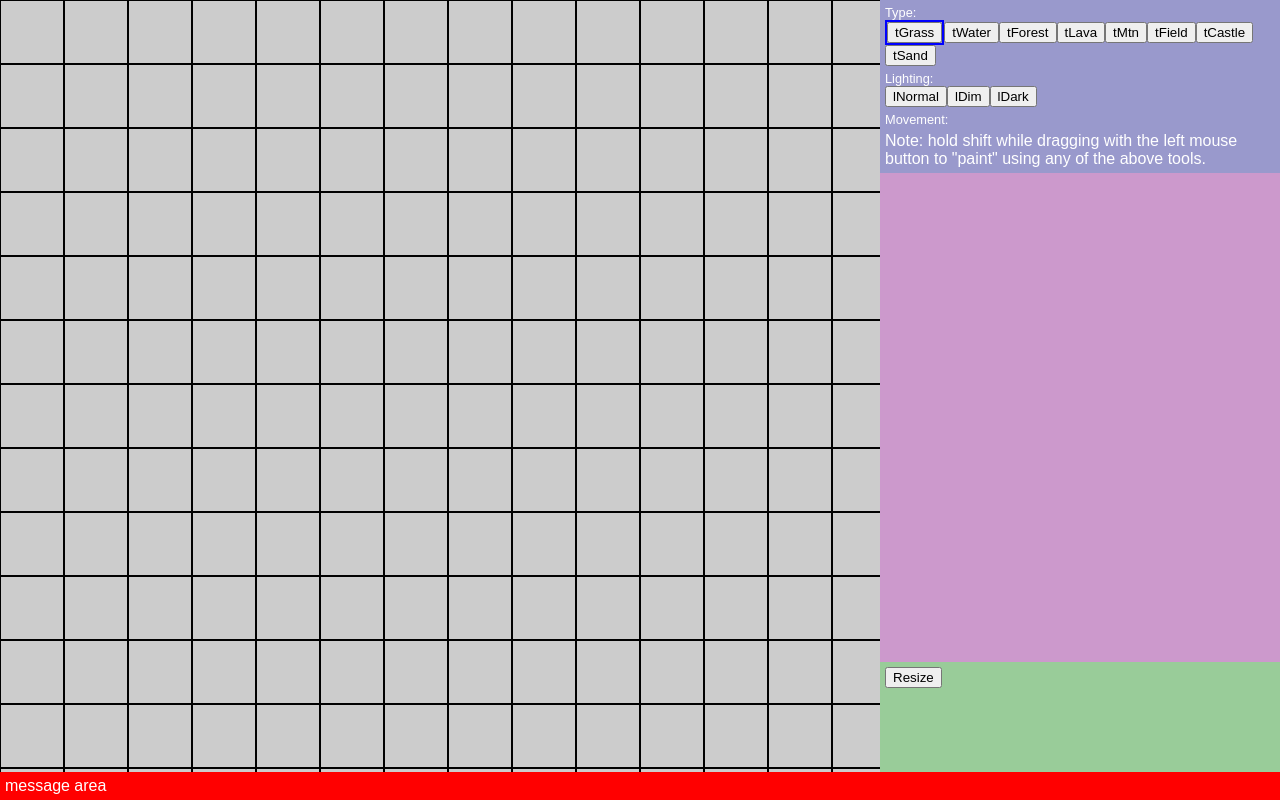
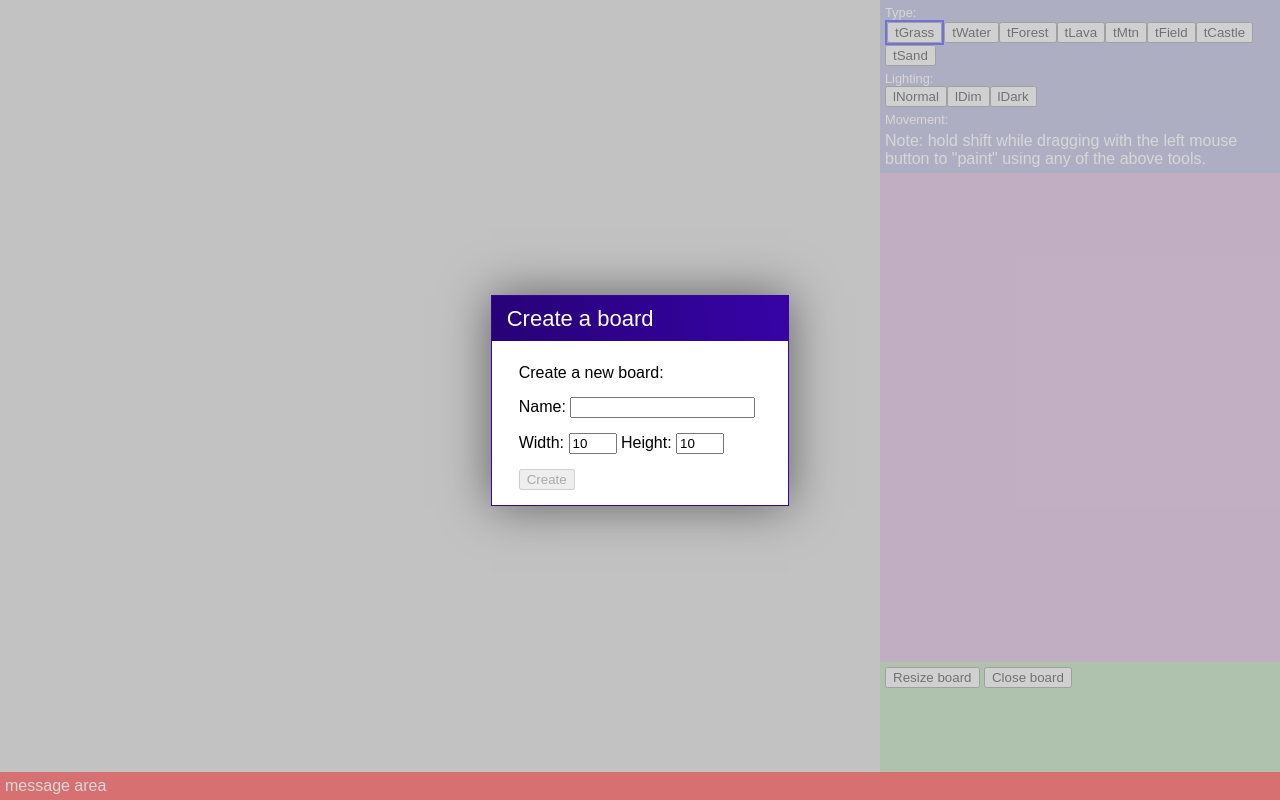
Before and after one commit to dfb/gmtools, a Svelte app: page / in a window 1280 px wide. Built offline with nearby package versions, Linux system fonts and the light colour scheme.

Commit message:
added load/create screen

```diff
--- a/src/App.svelte
+++ b/src/App.svelte
@@ -7,6 +7,7 @@ import * as DB from './db.js';
 import ModalChoose from './modal_choose.svelte';
 import ModalAddUnit from './modal_addunit.svelte';
 import ModalResize from './modal_resize.svelte';
+import ModalWelcome from './modal_welcome.svelte';
 
 // returns a promise that resolves to the index of the button that was clicked. Adds a Cancel button to the list
 // of buttons by default; clicking it or hitting Escape or clicking the overlay makes the promise resolve to -1.
@@ -72,7 +73,7 @@ let curPaintTool = paintToolGroups[0].tools[0]; // one of the paintTools, i.e. w
 // to make this work, we have an in-DOM element (called stagePlaceholder) that the browser resizes as needed, and then anytime
 // a resize happens, we resize the konva.Stage object which resizes the actual canvas element.
 let board = null; // the currently loaded board as returned from DB.CreateBoard or DB.LoadBoard
-let modalHolder, stage, stagePlaceholderEl, gridLayer, tileTypeLayer, tileLightLayer, tileMovementLayer, tileUnitsLayer;
+let modalHolder, stage, stagePlaceholderEl, gridLayer, tileTypeLayer, tileLightLayer, tileMovementLayer, tileUnitsLayer, initDone=false;
 onMount(() =>
 {
     Modal.Init(modalHolder);
@@ -101,26 +102,20 @@ onMount(() =>
     // the grid layer just holds lines that draw the visible grid
     gridLayer = new K.Layer({listening:false}); // don't listen for events, so that we can drag units around on the lower layer
     stage.add(gridLayer);
+    initDone = true; // trigger welcome modal
+});
 
-    // temp hackery until we have the load/create flows done: load the first board if one exists, else create a new one
-    // either way, set it to the global 'board' var
-    DB.ListBoards().then(boards =>
-    {
-        if (boards && boards.length)
-            DB.LoadBoard(boards[0].id).then(b => InitBoard(b));
-        else
-            DB.CreateBoard('test', 30, 20).then(b => InitBoard(b));
-    });
-});
+$:if (initDone && !board)
+    OpenModal(ModalWelcome).then(({closeCode, comp}) => InitBoard(comp.board));
 
 // called after loading or creating a board - saves a ref to the global 'board' var, adds info we need to tiles, triggers the first render
 function InitBoard(b)
 {
     // TODO: we can't really run this safely until we know the images have loaded
-
     board = b;
 
     // set any per-tile info we'll need
+    tileTypeLayer.destroyChildren();
     for (let x=0; x < board.w; x++)
     {
         for (let y=0; y < board.h; y++)
@@ -473,7 +468,8 @@ function RemoveUnit(i)
                 {/if}
             </tileInfo>
             <appButtons>
-                <button on:click={OpenResizeModal} >Resize</button>
+                <button on:click={OpenResizeModal} >Resize board</button>
+                <button on:click={() => board=null}>Close board</button>
             </appButtons>
         </infoPane>
     </clientArea>
--- a/src/db.js
+++ b/src/db.js
@@ -96,6 +96,7 @@ export function LoadBoard(id)
 export function DeleteBoard(id)
 {
     let boards = _getBoardList();
+    delete localStorage['board_'+id];
     boards = boards.filter(b => b.id != id);
     _setBoardList(boards);
     return new Promise(resolve => resolve());
--- /dev/null
+++ b/src/modal_welcome.svelte
@@ -0,0 +1,101 @@
+<svelte:options accessors/>
+<script>
+// modal the user sees when they first show up or when they close a board and want to open/create one
+import { onMount } from 'svelte';
+import Modal from './modal.svelte';
+import * as DB from './db.js';
+import * as C from './common.js';
+export let board = null; // the board to use - either the one the user selected OR a newly created board
+
+let boards = [];
+let newW=10, newH=10, newName='';
+$:createReady = newW > 0 && newW < 50 && newH > 0 && newH < 50 && newName.length > 0 && newName.length < 100;
+
+function RefreshBoardList()
+{
+    boards = [];
+    DB.ListBoards().then(_boards => boards = _boards);
+}
+onMount(RefreshBoardList);
+
+function Load(boardID)
+{
+    DB.LoadBoard(boardID).then(b =>
+    {
+        board = b;
+        CloseModal(MODAL_OK);
+    });
+}
+
+function Create()
+{
+    DB.CreateBoard(newName, newW, newH).then(b =>
+    {
+        board = b;
+        CloseModal(MODAL_OK);
+    });
+}
+
+function ConfirmDelete(board)
+{
+    ConfirmModal(`Are you sure you want to delete ${board.name}?`, 'Really delete board?').then(()=>
+    {
+        DB.DeleteBoard(board.id).then(RefreshBoardList);
+    });
+}
+
+</script>
+
+<Modal close={MODAL_OK}>
+    <h1>Create {#if boards.length}or open{/if} a board</h1>
+    <content>
+    {#if boards.length}
+        Click to open an existing board:
+        <ul>
+        {#each boards as b}
+            <li on:click={()=>Load(b.id)}>
+                <span>{b.name}</span>
+                <button on:click|stopPropagation={()=>ConfirmDelete(b)}>X</button>
+            </li>
+        {/each}
+        </ul>
+    {/if}
+
+        <br/>
+        Create a new board:
+        <p>Name: <input type="text" bind:value={newName}/></p>
+        <p>
+            Width: <input class="dim" bind:value={newW} type="number"/>
+            Height: <input class="dim" bind:value={newH} type="number"/>
+        </p>
+        <button on:click={Create} disabled={!createReady}>Create</button>
+    </content>
+</Modal>
+
+<style>
+ul {
+    margin:0;
+    padding:0;
+}
+
+li {
+    cursor:pointer;
+    border: solid black 1px;
+    padding:10px;
+    margin-bottom:3px;
+    background-color:#ccccff;
+    list-style:none;
+    display:flex;
+}
+
+li span {
+    flex-grow:1;
+}
+
+li button {
+}
+
+input.dim {
+    width:3em;
+}
+</style>
```
Also changed, not shown: 1 other file (tests, documents, lock files or other folders).
